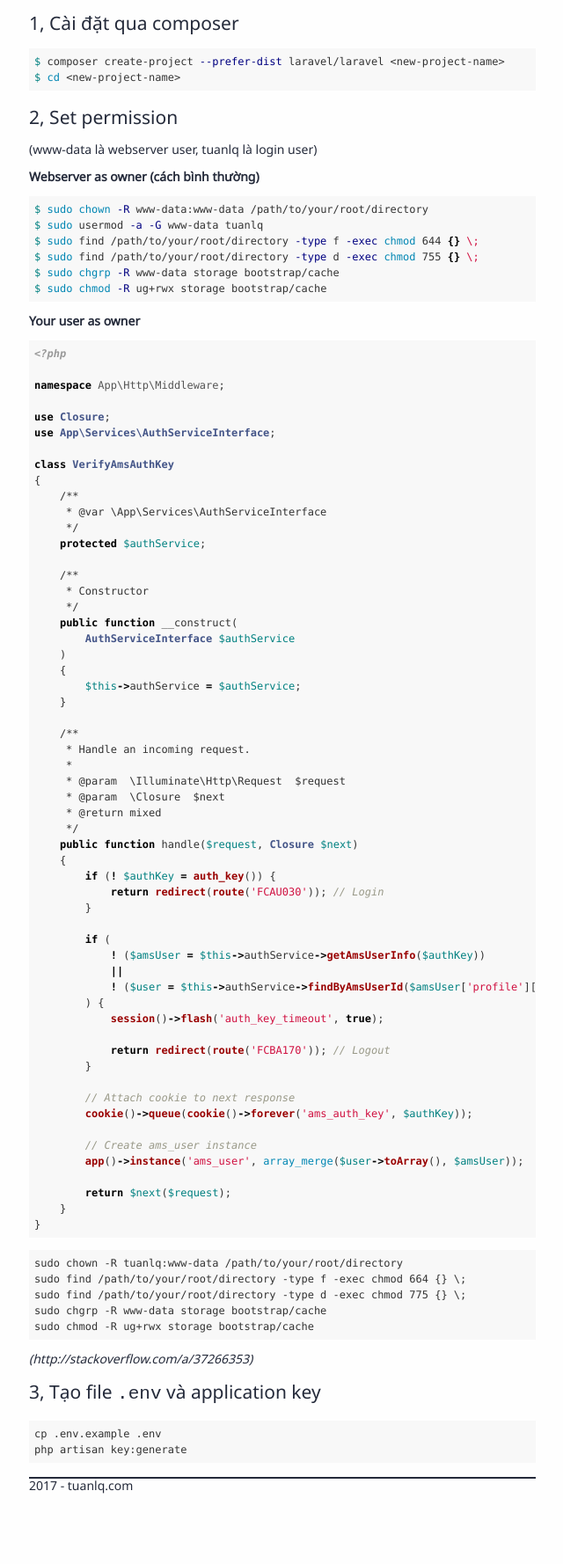
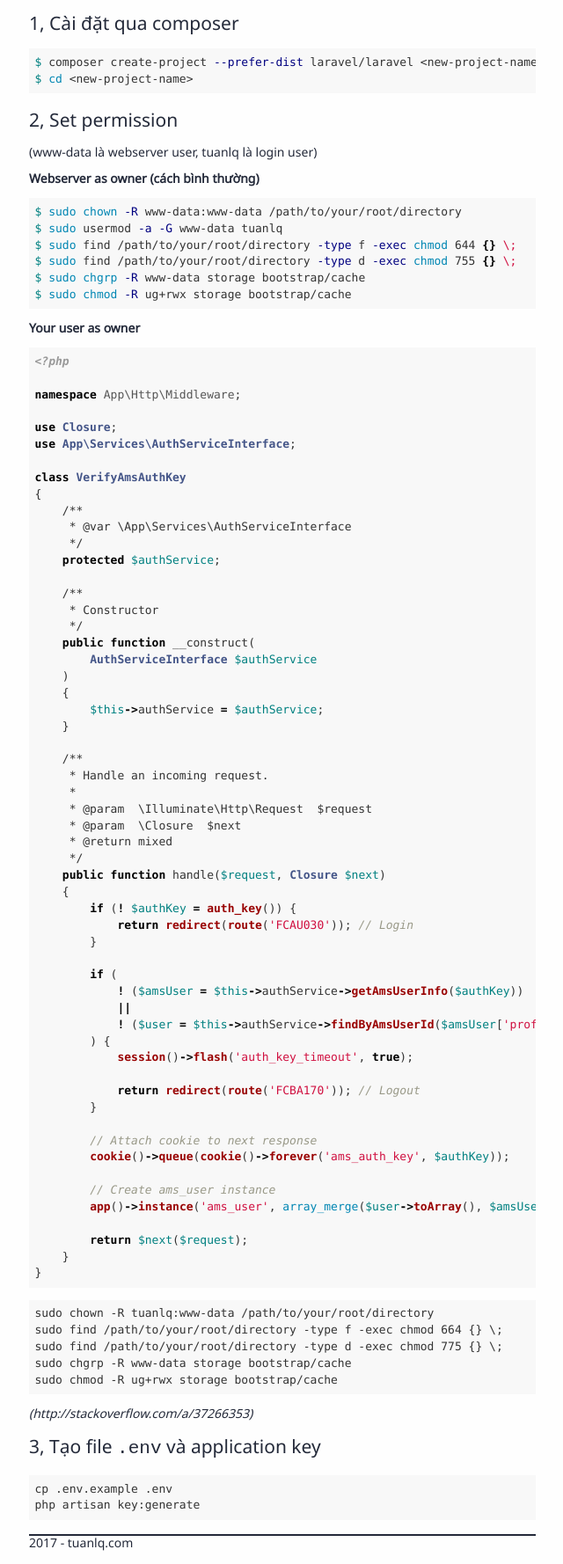
Before and after one commit to tuanle/tuanle.github.io, a Jekyll site: the page built from laravel/install.md, in a window 1280 px wide, cut to the strip 618-2396 px from the top of the page. Shown: the whole strip at 88% size, without its empty margins (159-799 px from the left). Built offline with Jekyll 4.4.1, drawn with Linux system fonts in a browser that asks for light colours; before the commit the page ends 2331 px from its top, so only the background shows below that.

Commit message:
[temp] Temporary commit in 2017-02-16 06:49

```diff
--- a/assets/css/syntax.css
+++ b/assets/css/syntax.css
@@ -1,4 +1,4 @@
-.highlight code { display: block; overflow-x: auto; padding: 0.5em; font-size: 12px; line-height: 1.5; color: #333; font-family: Menlo,Monaco,Consolas,"Courier New",monospace; background: #f8f8f8; }
+.highlight code { display: block; overflow-x: auto; padding: 0.5em; font-size: 13px; line-height: 1.45; color: #333; background: #f8f8f8; font-family: "SFMono-Regular", Consolas, "Liberation Mono", Menlo, Courier, monospace; }
 .highlight .hll { background-color: #ffffcc }
 .highlight .c { color: #999988; font-style: italic } /* Comment */
 .highlight .err { color: #a61717; background-color: #e3d2d2 } /* Error */
```
